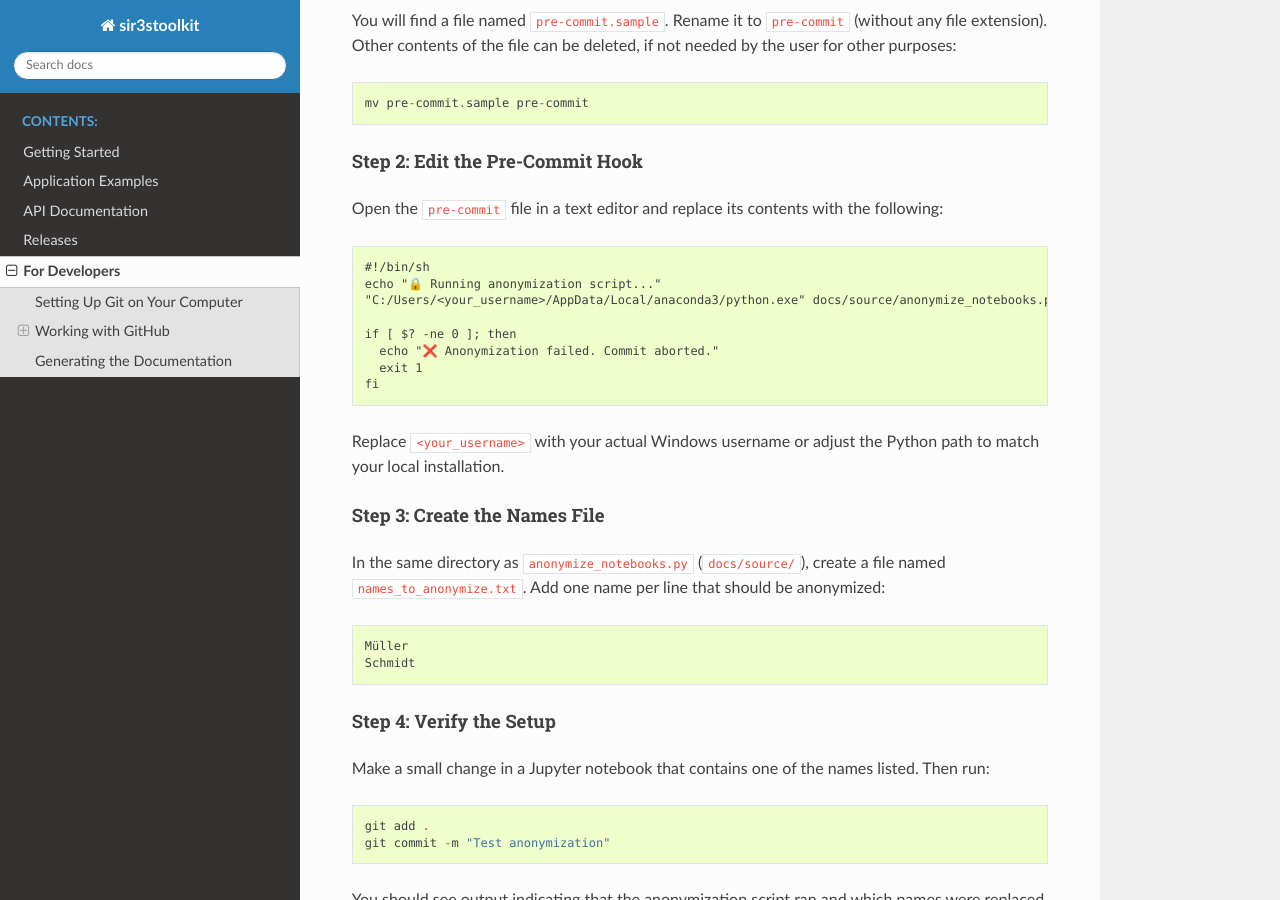
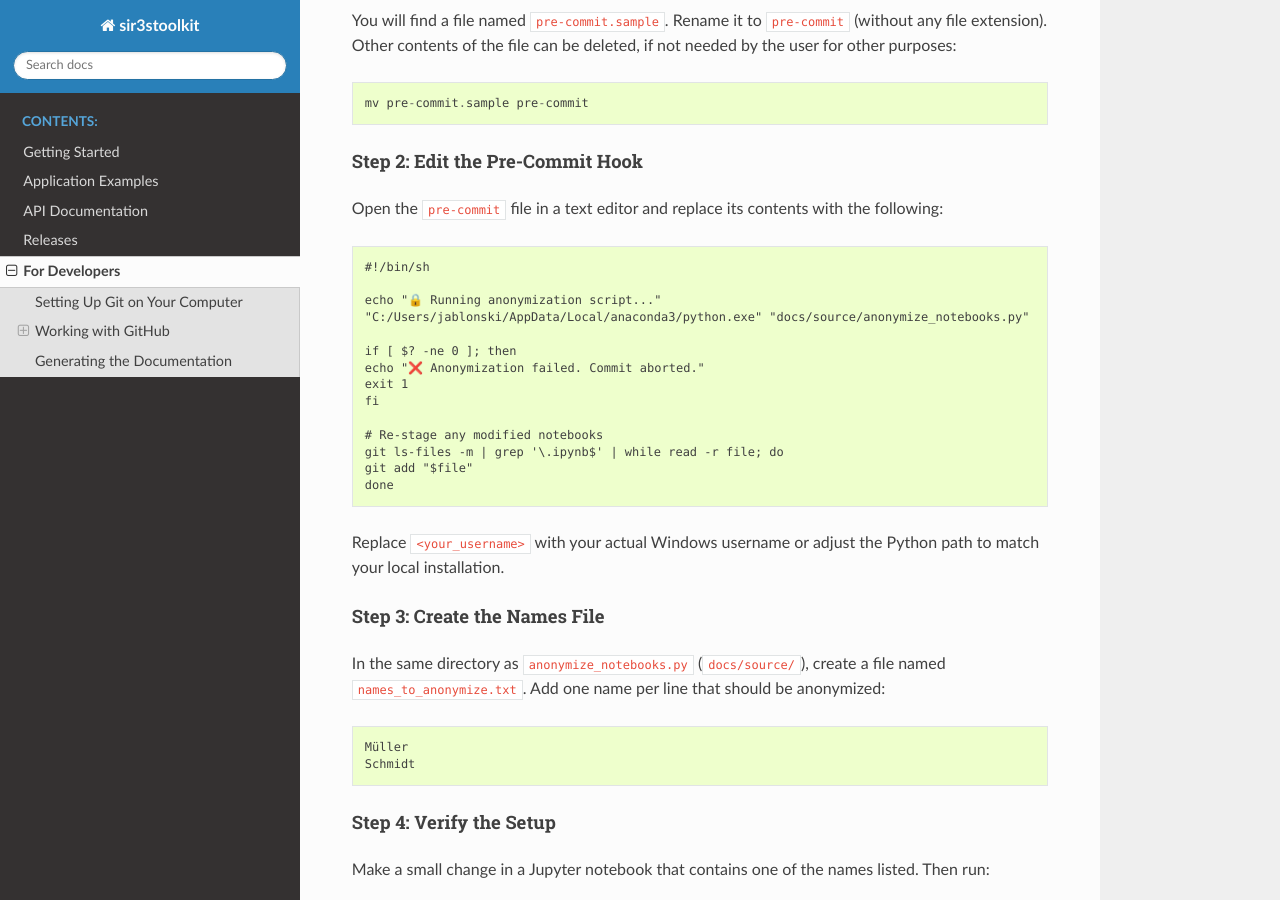
Before and after one commit to 3SConsult/sir3stoolkit, a Sphinx documentation site: the page built from docs/source/developers.rst, in a window 1280 px wide and 900 px high, scrolled down 4770 px. Built offline with Sphinx 7.4.7 and the Read the Docs theme 3.1.0, drawn with Linux system fonts in a browser that asks for light colours; pages that are not in the unit, such as notebooks, are missing from menus.

Commit message:
Fix: 79a1a307c323bd21377f2e10f2950fde4a2871a3 2

```diff
--- a/docs/source/developers.rst
+++ b/docs/source/developers.rst
@@ -231,14 +231,21 @@ Open the ``pre-commit`` file in a text editor and replace its contents with the
 
 ::
 
-    #!/bin/sh
-    echo "🔒 Running anonymization script..."
-    "C:/Users/<your_username>/AppData/Local/anaconda3/python.exe" docs/source/anonymize_notebooks.py
+      #!/bin/sh
 
-    if [ $? -ne 0 ]; then
+      echo "🔒 Running anonymization script..."
+      "C:/Users/jablonski/AppData/Local/anaconda3/python.exe" "docs/source/anonymize_notebooks.py"
+
+      if [ $? -ne 0 ]; then
       echo "❌ Anonymization failed. Commit aborted."
       exit 1
-    fi
+      fi
+
+      # Re-stage any modified notebooks
+      git ls-files -m | grep '\.ipynb$' | while read -r file; do
+      git add "$file"
+      done
+
 
 Replace ``<your_username>`` with your actual Windows username or adjust the Python path to match your local installation.
 
```
